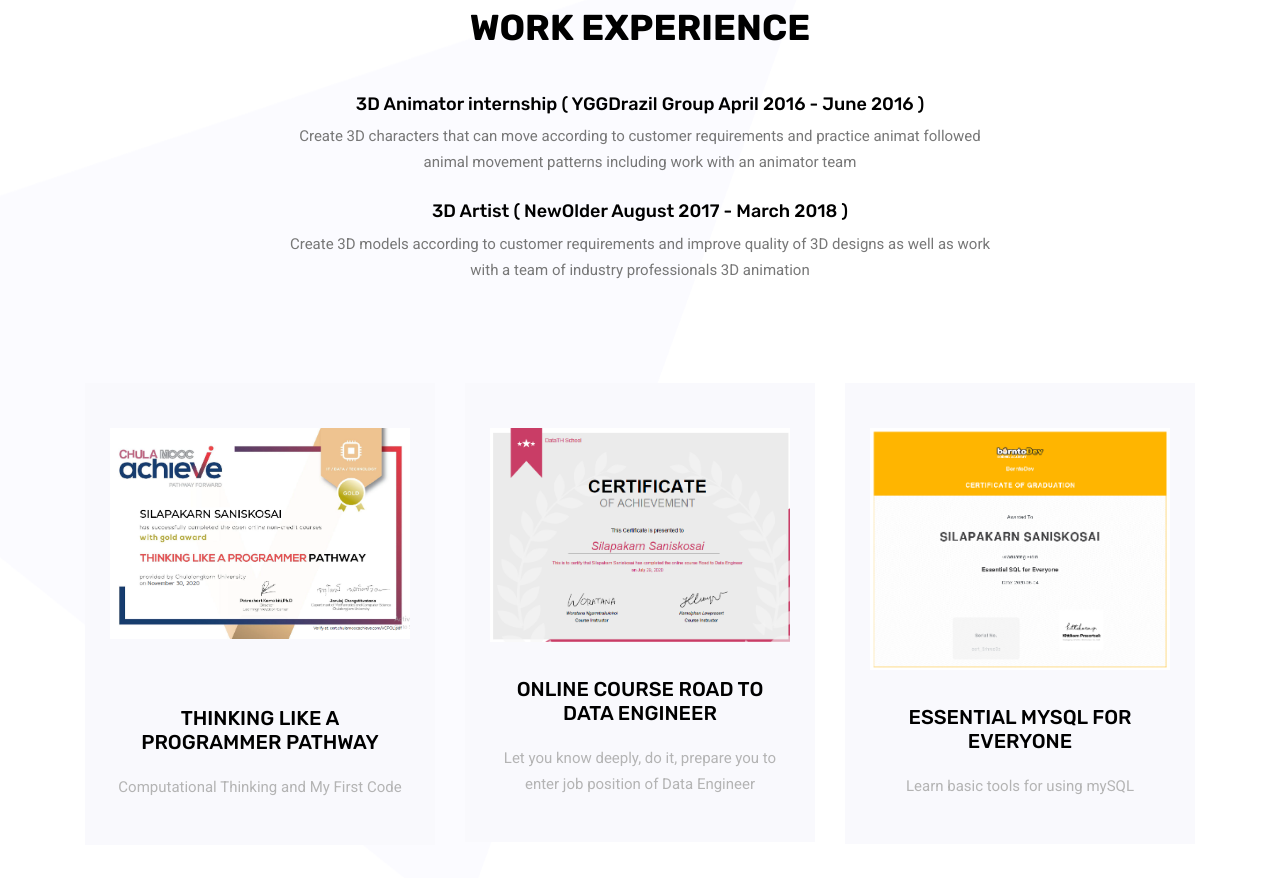
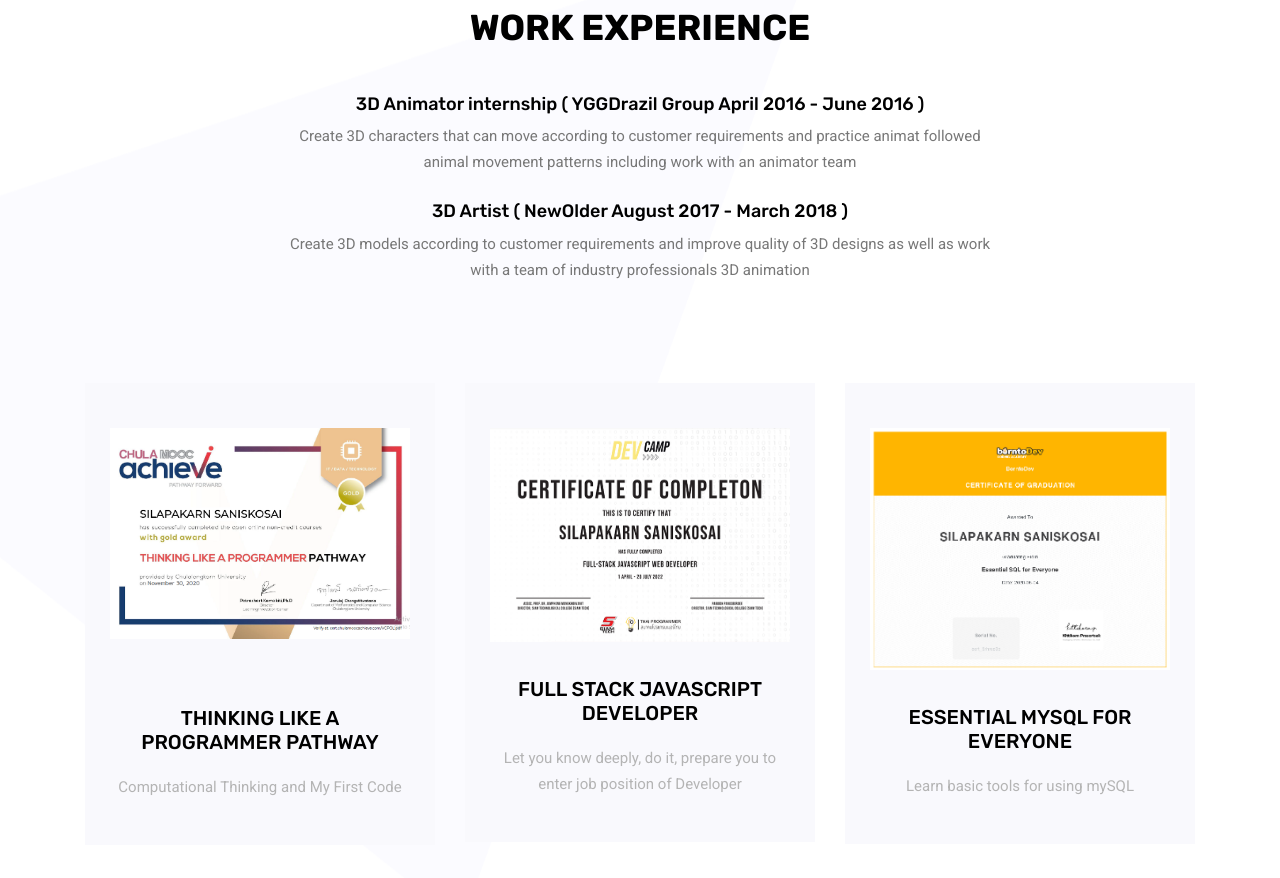
Before and after one commit to Silapakarn/Silapakarn.github.io, a plain HTML site: page index.html in a window 1280 px wide. Shown: the part 2104-2982 px from the top of the page. Drawn offline with Linux system fonts and the light colour scheme; some packages are replaced by stand-ins of ours.

Commit message:
Add cer Devcamp

```diff
--- a/index.html
+++ b/index.html
@@ -111,7 +111,7 @@
 						<h3>Education</h3>
 						<li>Diploma of art Khonhaen vocational collage <br>( Major in Computer Graphics )</li>
 						<li>Bachelor degree of art - Rangsit University <br>( Major in Computer Art / Digital Art )</li>
-						<li>Master degree of science - University of the Thai Chamber of Commerce <br>( Major in Financial Engineering )</li>
+						<li>Master degree of science - University of the Thai Chamber of Commerce ( studying ) <br>( Major in Financial Engineering )</li>
 						<a class="primary_btn" href="https://drive.google.com/file/d/12BUJpkd6QyJUwT7JcWtU1VPiAikfHgjt/view?usp=sharing"><span>Download Resume</span></a>
 					</div>
 				</div>
@@ -235,11 +235,11 @@
 					</a>
 				</div>
 				<div class="col-lg-4 col-md-6">
-					<a href="https://drive.google.com/file/d/1Gvcs19hz9g66ptu4tjz7waDN6qd7VYCx/view?usp=sharing">
+					<a href="https://drive.google.com/file/d/1U-uYpGg9uvMS2z-TQ3L1-nL9ok-b72qm/view?usp=sharing">
 						<div class="feature_item">
-							<img src="img/portfolio/cer2.PNG" alt="">
-							<h4 >Online course Road to Data Engineer</h4>
-							<p style="color:rgb(180, 180, 180)">Let you know deeply, do it, prepare you to enter job position of Data Engineer</p>
+							<img src="img/portfolio/cer4.PNG" alt="">
+							<h4 >Full stack javascript developer</h4>
+							<p style="color:rgb(180, 180, 180)">Let you know deeply, do it, prepare you to enter job position of Developer</p>
 						</div>
 					</a>
 				</div>
```
Also changed, not shown: img/portfolio/cer4.PNG (added).
